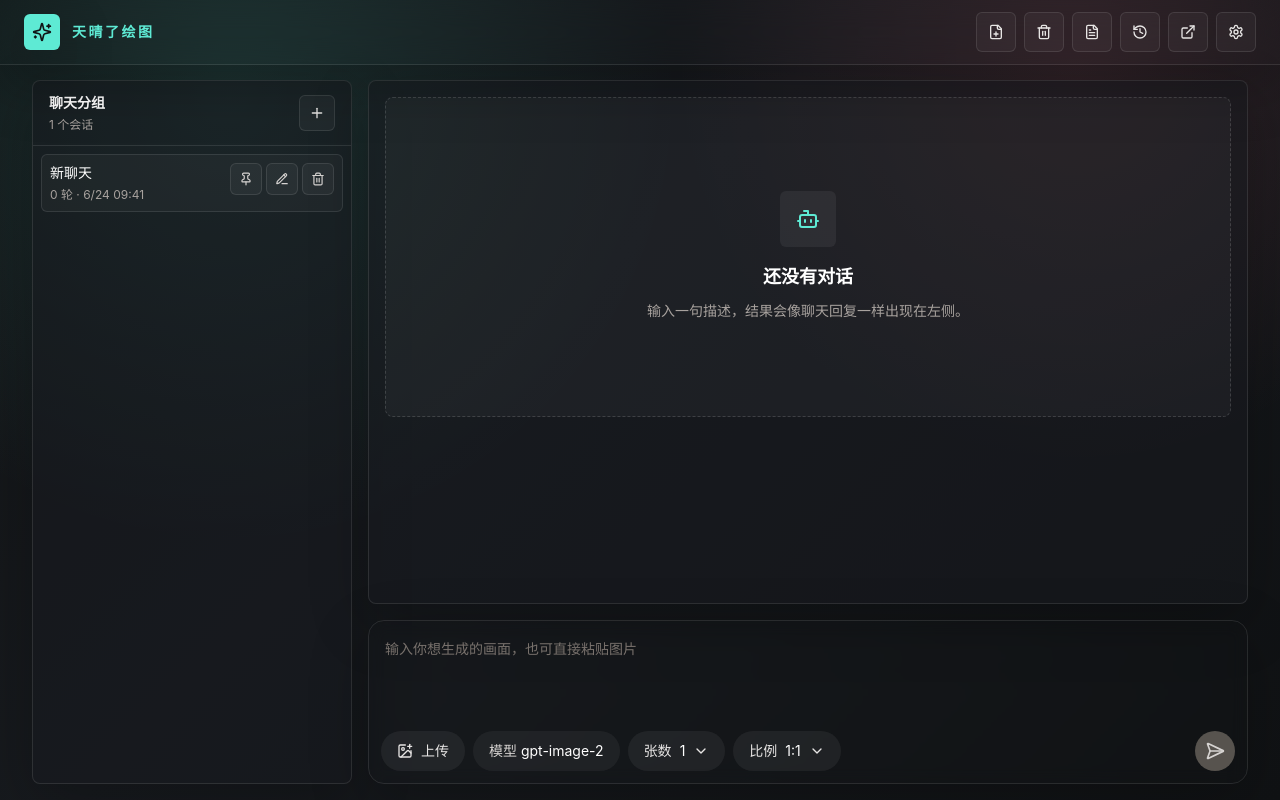
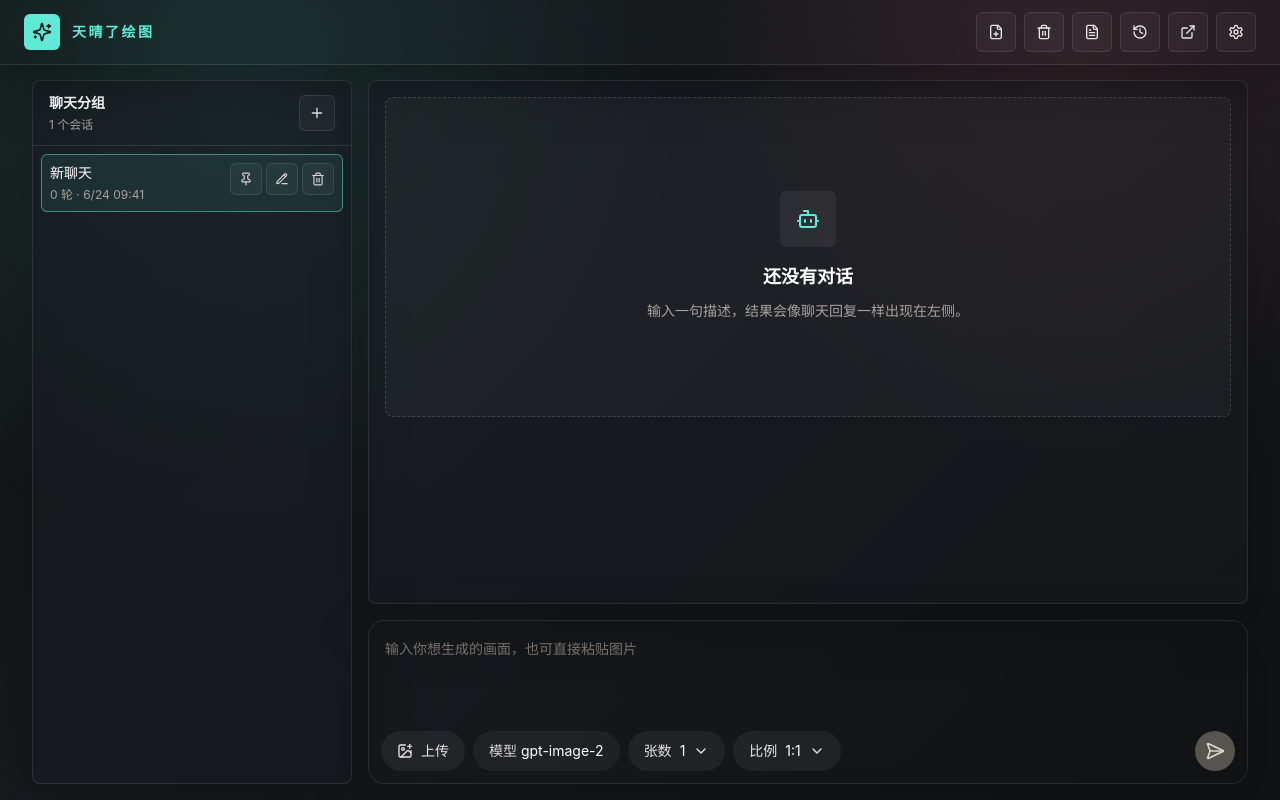
Before and after one commit to 728209093/Midjourney, a Next.js app: page / in a window 1280 px wide. Built offline with nearby package versions, Linux system fonts and the light colour scheme.

Commit message:
修复图片加载异常的问题

```diff
--- a/app/page.tsx
+++ b/app/page.tsx
@@ -43,6 +43,8 @@ const CHAT_STORE_KEY = "ai-image-studio-chat-store";
 const API_CONFIG_KEY = "ai-image-studio-api-config";
 const MAX_HISTORY_ITEMS = 20;
 const MAX_SESSION_ITEMS = 20;
+const HYDRATION_SESSION_ID = "chat_hydration";
+const HYDRATION_TIMESTAMP = "1970-01-01T00:00:00.000Z";
 const DEFAULT_API_CONFIG: ImageApiConfig = {
   apiUrl: "https://dahlo.live",
   apiKey: "",
@@ -134,13 +136,14 @@ const DEFAULT_DRAFT: ChatDraft = {
 };
 
 export default function Home() {
-  const [sessions, setSessions] = useState<ChatSession[]>(() => [createBlankSession()]);
-  const [activeSessionId, setActiveSessionId] = useState(() => createChatSessionId());
+  const [sessions, setSessions] = useState<ChatSession[]>(() => [createHydrationSession()]);
+  const [activeSessionId, setActiveSessionId] = useState(HYDRATION_SESSION_ID);
   const [apiConfig, setApiConfig] = useState<ImageApiConfig>(DEFAULT_API_CONFIG);
   const [error, setError] = useState("");
   const [settingsMessage, setSettingsMessage] = useState<SettingsMessage | null>(null);
   const [settingsOpen, setSettingsOpen] = useState(false);
   const [previewImage, setPreviewImage] = useState<GeneratedImage | null>(null);
+  const [clientReady, setClientReady] = useState(false);
   const [historyLoaded, setHistoryLoaded] = useState(false);
   const [showScrollButton, setShowScrollButton] = useState(false);
   const [copiedTurnId, setCopiedTurnId] = useState<string | null>(null);
@@ -161,7 +164,7 @@ export default function Home() {
   const activeSessionIdRef = useRef(activeSessionId);
 
   const activeSession = useMemo(
-    () => sessions.find((session) => session.id === activeSessionId) || sessions[0] || createBlankSession(),
+    () => sessions.find((session) => session.id === activeSessionId) || sessions[0] || createHydrationSession(),
     [sessions, activeSessionId],
   );
   const activeSessionGenerating = hasLoadingTurn(activeSession);
@@ -186,6 +189,11 @@ export default function Home() {
     [activeSession.draft.size],
   );
   const referencePreviewUrl = activeSession.draft.referenceImageSource;
+
+  useEffect(() => {
+    setClientReady(true);
+  }, []);
+
   useEffect(() => {
     activeSessionIdRef.current = activeSessionId;
   }, [activeSessionId]);
@@ -194,6 +202,8 @@ export default function Home() {
     let cancelled = false;
 
     async function loadLocalState() {
+      let restoredLocalState = false;
+
       try {
         const rawStore = window.localStorage.getItem(CHAT_STORE_KEY);
         if (rawStore) {
@@ -209,6 +219,7 @@ export default function Home() {
 
             setSessions(hydratedSessions);
             setActiveSessionId(activeId && hydratedSessions.some((session) => session.id === activeId) ? activeId : hydratedSessions[0].id);
+            restoredLocalState = true;
           } else {
             throw new Error("Empty session store");
           }
@@ -230,12 +241,19 @@ export default function Home() {
 
               setSessions([session]);
               setActiveSessionId(session.id);
+              restoredLocalState = true;
             }
           }
         }
       } catch {
         window.localStorage.removeItem(CHAT_STORE_KEY);
         window.localStorage.removeItem(HISTORY_KEY);
+      }
+
+      if (!restoredLocalState && !cancelled) {
+        const session = createBlankSession();
+        setSessions([session]);
+        setActiveSessionId(session.id);
       }
 
       try {
@@ -852,7 +870,7 @@ export default function Home() {
                                 sessionGenerating ? "text-mint" : sessionFailed ? "text-coral" : "text-stone-400",
                               )}
                             >
-                              {getSessionStatusText(session)}
+                              {clientReady ? getSessionStatusText(session) : ""}
                             </p>
                           </>
                         )}
@@ -1746,9 +1764,13 @@ function isImageQuality(value: unknown): value is ImageQuality {
   return typeof value === "string" && QUALITY_OPTIONS.some((option) => option.value === value);
 }
 
-function createBlankSession(): ChatSession {
-  const id = createChatSessionId();
-  const now = new Date().toISOString();
+function createHydrationSession(): ChatSession {
+  return createBlankSession({ id: HYDRATION_SESSION_ID, now: HYDRATION_TIMESTAMP });
+}
+
+function createBlankSession(options: { id?: string; now?: string } = {}): ChatSession {
+  const id = options.id || createChatSessionId();
+  const now = options.now || new Date().toISOString();
   return {
     id,
     title: "新聊天",
```
